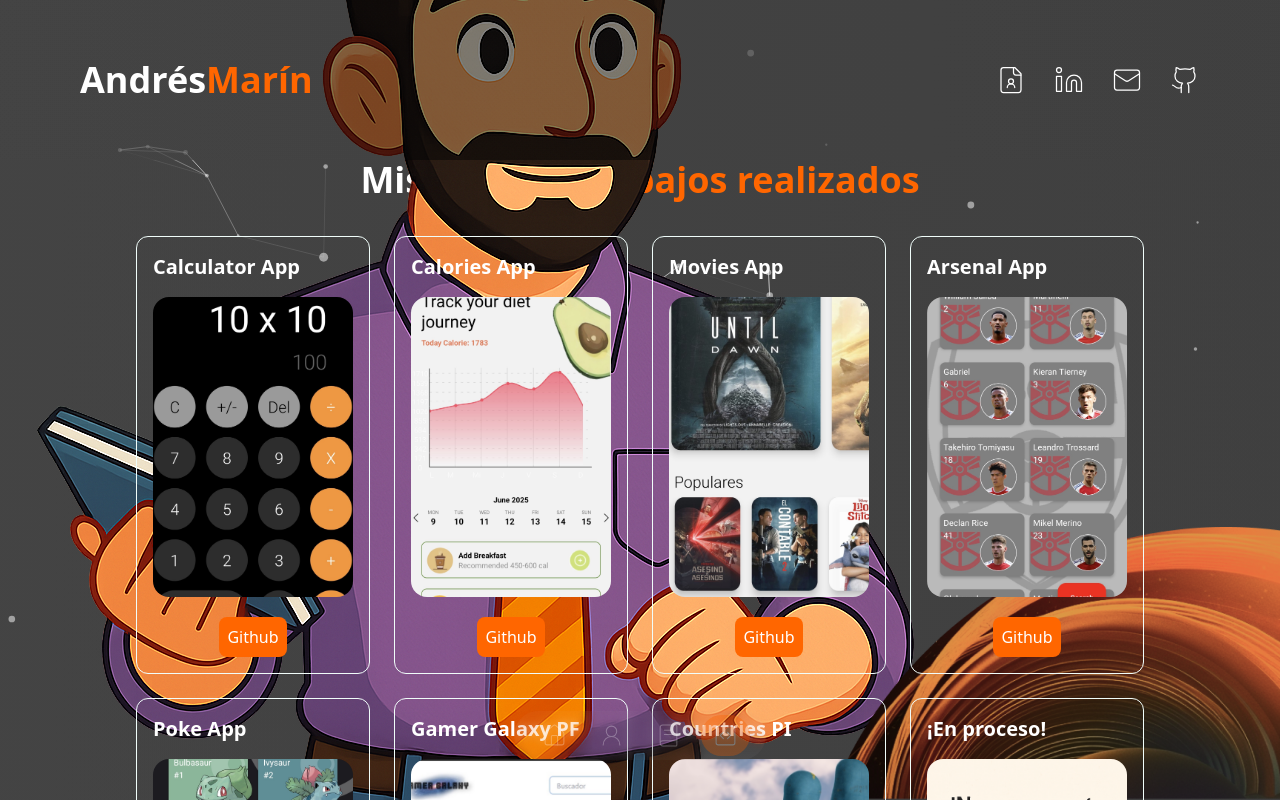
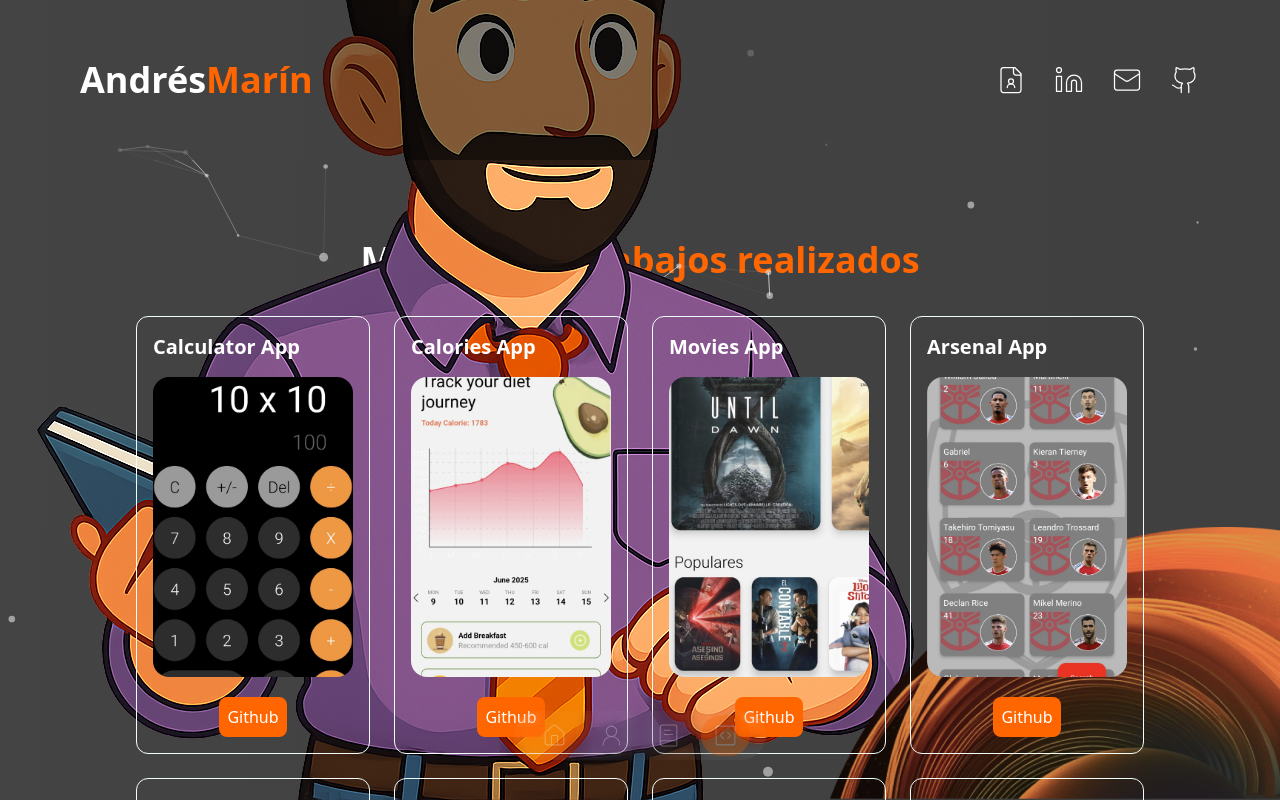
Before and after one commit to andresmarincelis/portfolio, a Next.js app: page /portfolio in a window 1280 px wide. Shown: the top 800 px of the page. Built offline with nearby package versions, Linux system fonts and the light colour scheme.

Commit message:
Portfolio 1

```diff
--- a/app/(routes)/about-me/page.tsx
+++ b/app/(routes)/about-me/page.tsx
@@ -14,7 +14,7 @@
         <Avatar />
         <h1
           className="text-2xl leading-tight
-         text-center text-white md:text-left md:text-5xl md:mt-10 mx-auto max-w-3xl"
+         text-center text-white md:text-left md:text-5xl md:mt-10 mx-auto max-w-3xl pt-[80px]"
         >
           Toda mi{" "}
           <span className="font-bold text-secondary">
--- a/app/(routes)/portfolio/page.tsx
+++ b/app/(routes)/portfolio/page.tsx
@@ -14,7 +14,7 @@
       <AvatarPortfolio />
       <CircleImage />
 
-      <div className="flex flex-col justify-center h-full">
+      <div className="flex flex-col justify-center h-full pt-[80px]">
         <h1 className="text-2xl leading-tight text-center md:text-4xl md:mb-5 text-white font-bold">
           Mis últimos
           <span className="text-secondary font-bold"> trabajos realizados</span>
--- a/app/(routes)/services/page.tsx
+++ b/app/(routes)/services/page.tsx
@@ -17,7 +17,7 @@
       <AvatarServices />
       <div
         className="grid items-center justify-center min-h-screen max-w-5xl
-  gap-6 mx-auto md:grid-cols-2 px-4"
+  gap-6 mx-auto md:grid-cols-2 px-4 pt-[80px]"
       >
         <div className="max-w-[450px] mt-10 md:mt-0 md:ml-5">
           <h1 className="text-2xl leading-tight text-center md:text-left md:text-4xl md:mb-5">
```
